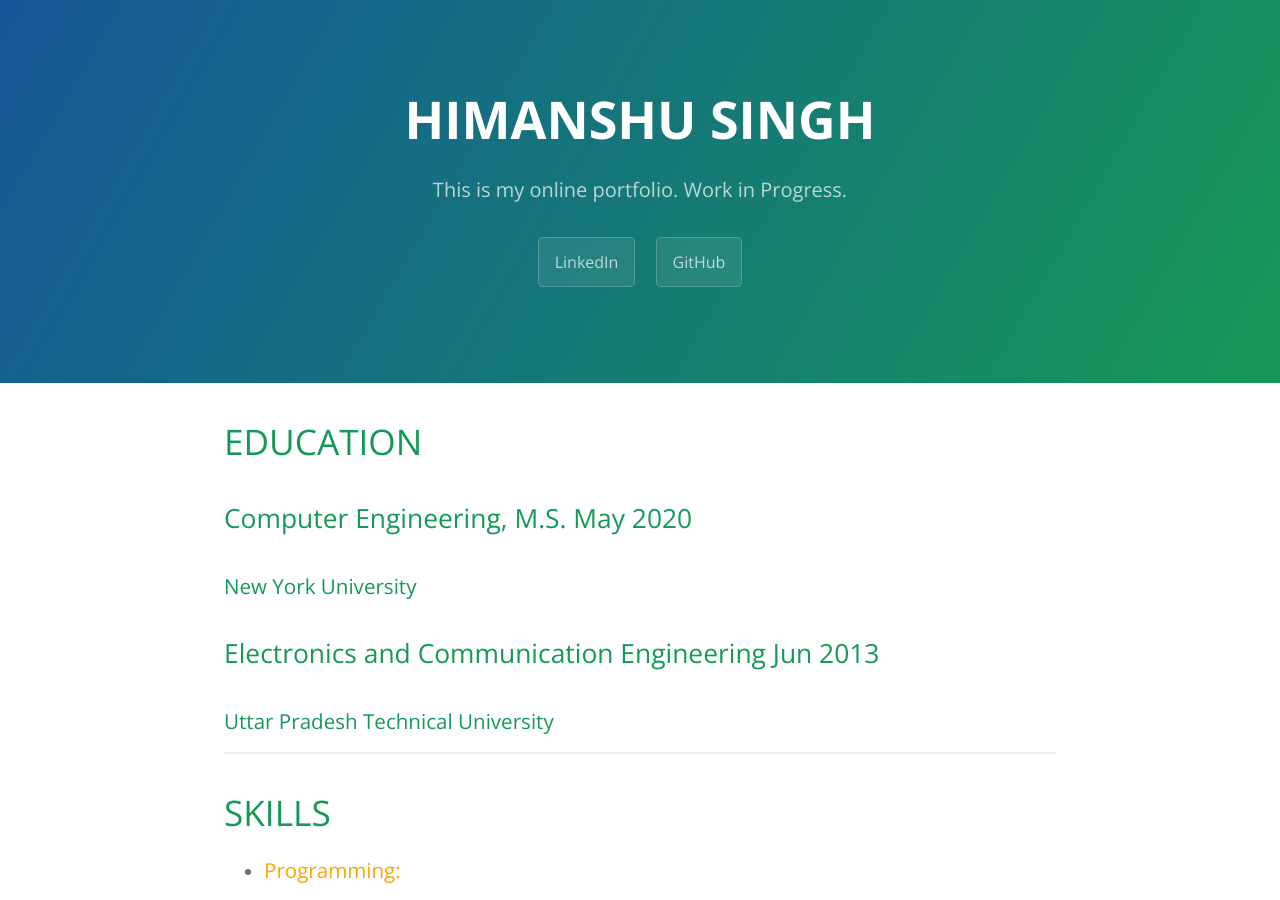
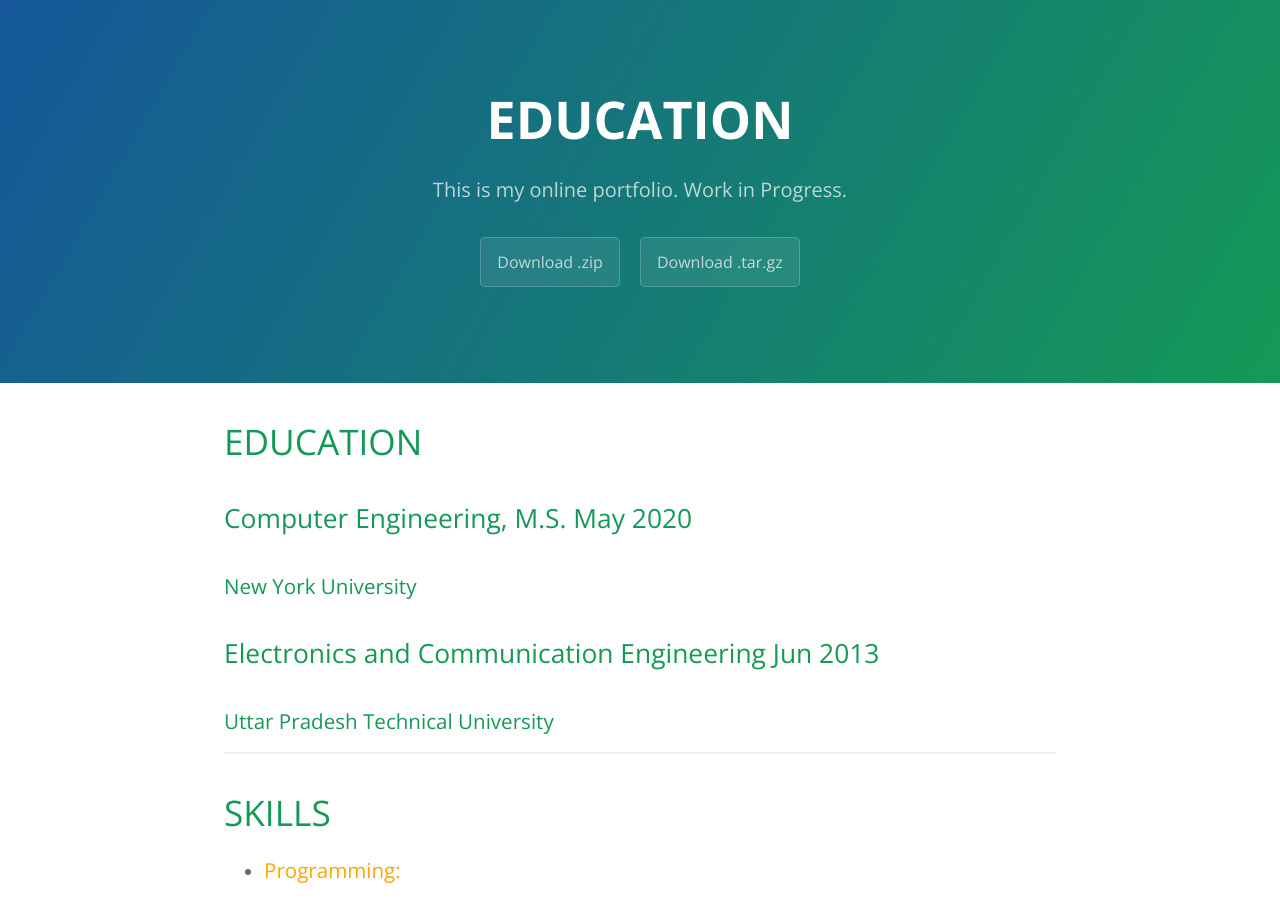
Before and after one commit to himanshu-hs3773/himanshu-hs3773.github.io, a Jekyll site: the page built from index.md, in a window 1280 px wide and 900 px high. Built offline with Jekyll 4.4.1, drawn with Linux system fonts in a browser that asks for light colours; our own code applies the rules of GitHub Pages for plain Markdown files; some of the changed text lies outside the part shown.

Commit message:
updated _layout/default.html

```diff
--- a/_layouts/default.html
+++ b/_layouts/default.html
@@ -25,12 +25,14 @@
     <a id="skip-to-content" href="#content">Skip to the content.</a>
 
     <header class="page-header" role="banner">
-      <h1 class="project-name">HIMANSHU SINGH</h1>
+      <h1 class="project-name">{{ page.title | default: site.title | default: site.github.repository_name }}</h1>
       <h2 class="project-tagline">{{ page.description | default: site.description | default: site.github.project_tagline }}</h2>
-
+      {% if site.github.is_project_page %}
+        <a href="{{ site.github.repository_url }}" class="btn">View on GitHub</a>
+      {% endif %}
       {% if site.show_downloads %}
-        <a href="https://www.linkedin.com/in/hs3773/" class="btn">LinkedIn</a>
-        <a href="https://github.com/himanshu-hs3773" class="btn">GitHub</a>
+        <a href="{{ site.github.zip_url }}" class="btn">Download .zip</a>
+        <a href="{{ site.github.tar_url }}" class="btn">Download .tar.gz</a>
       {% endif %}
     </header>
 
@@ -41,7 +43,7 @@
         {% if site.github.is_project_page %}
           <span class="site-footer-owner"><a href="{{ site.github.repository_url }}">{{ site.github.repository_name }}</a> is maintained by <a href="{{ site.github.owner_url }}">{{ site.github.owner_name }}</a>.</span>
         {% endif %}
-        <span class="site-footer-credits">This page was created by <a href="https://www.linkedin.com/in/hs3773/">Himanshu Singh</a>.</span>
+        <span class="site-footer-credits">This page was generated by <a href="https://pages.github.com">GitHub Pages</a>.</span>
       </footer>
     </main>
   </body>
```
